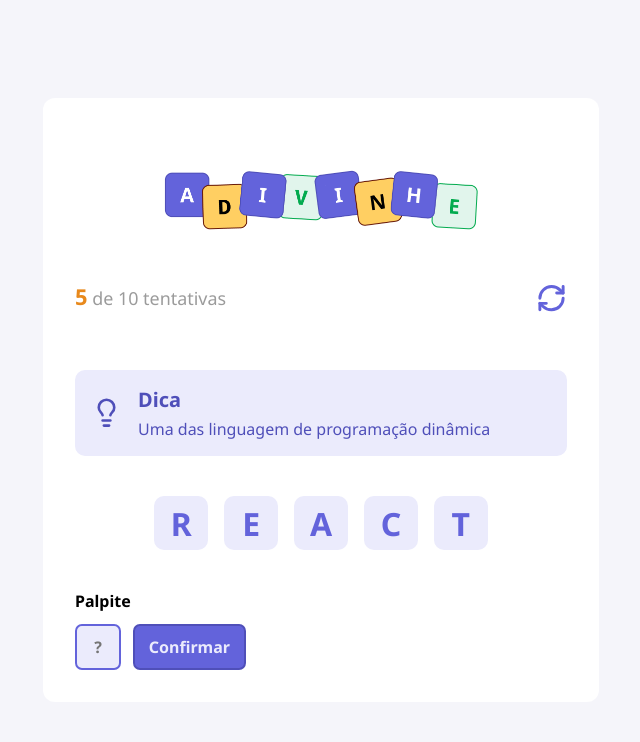
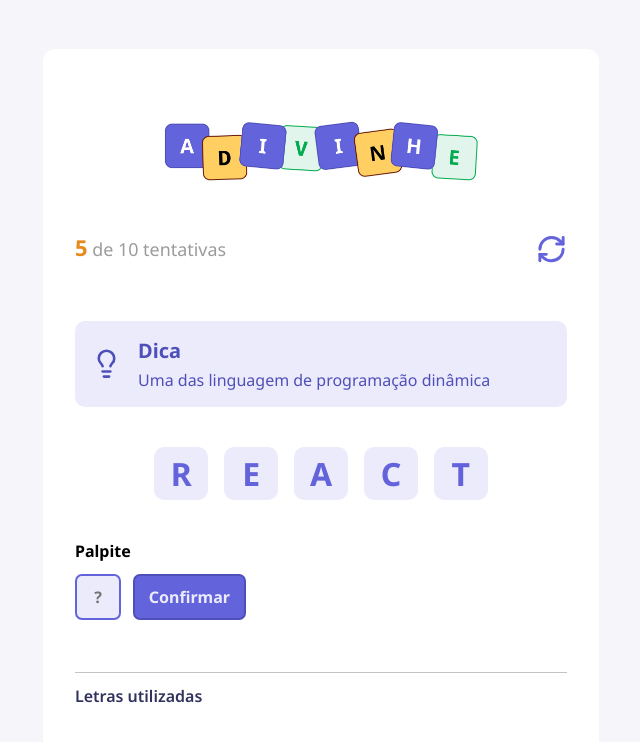
Before and after one commit to Diogooliveira10/guessing_game, a React (Vite) app: page / in a window 1280 px wide. Shown: the top 742 px of the page, without its empty margins (319-959 px from the left). Built offline with nearby package versions, Linux system fonts and the light colour scheme.

Commit message:
feat: Creating LettersUsed

```diff
--- a/src/App.tsx
+++ b/src/App.tsx
@@ -5,6 +5,7 @@
 import { Tip } from "./components/Tip"
 import { Letter } from "./components/Letter"
 import { Header } from "./components/Header"
+import { LettersUsed } from "./components/LettersUsed"
 
 export default function App() {
 
@@ -33,6 +34,7 @@
                     <Button title="Confirmar" />
                 </div>
 
+                <LettersUsed />
             </main>
         </div>
     )
--- /dev/null
+++ b/src/components/LettersUsed/index.tsx
@@ -0,0 +1,9 @@
+import styles from "./styles.module.css"
+
+export function LettersUsed() {
+    return (
+        <div className={styles.lettersUsed}>
+            <h5>Letras utilizadas</h5>
+        </div>
+    )
+}
--- /dev/null
+++ b/src/components/LettersUsed/styles.module.css
@@ -0,0 +1,12 @@
+.lettersUsed {
+    width: 100%;
+    margin-top: 3.25rem;
+    border-top: 1px solid #c3c3c3;
+}
+
+.lettersUsed > h5 {
+    color: #32325f;
+    font-size: 1rem;
+    font-weight: 600;
+    margin: 0.75rem 0;
+}
```
